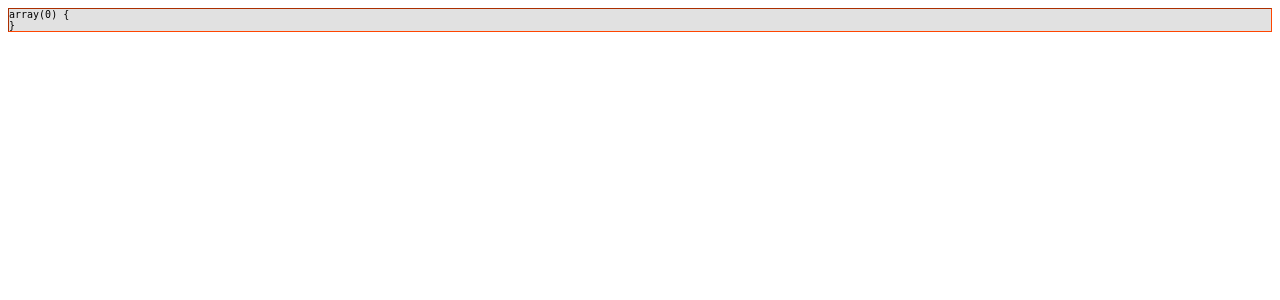
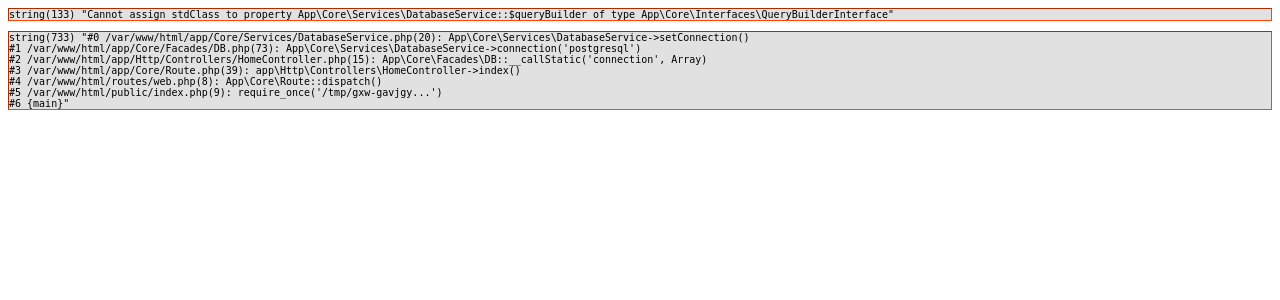
Before and after one commit to ami-hp/pure-php-mvc, a PHP site: page / in a window 1280 px wide. Shown: the top 300 px of the page. Run offline with PHP 8.4, Linux system fonts and the light colour scheme; data that the repository does not hold is empty; classes that the project's autoload settings leave out are loaded by file name.

Commit message:
1.6.1 : added connection method

```diff
--- a/app/Core/Mysql.php
+++ b/app/Core/Connections/Mysql.php
@@ -1,14 +1,14 @@
 <?php
 
-namespace App\Core;
+namespace app\Core\Connections;
 
 class Mysql extends \PDO
 {
-    use \App\Core\Singleton;
+    use \app\Core\Utils\Singleton;
 
     public function __construct()
     {
-        $config = require __DIR__.'/../../config/database.php';
+        $config = require __DIR__.'/../../../config/database.php';
         $mysql = $config['mysql'];
 
         $aDriverOptions[\PDO::MYSQL_ATTR_INIT_COMMAND] = 'SET NAMES UTF8';
--- a/app/Core/Facades/DB.php
+++ b/app/Core/Facades/DB.php
@@ -59,21 +59,12 @@ use App\Core\Services\DatabaseService;
 class DB
 {
     protected static ?DatabaseService $instance = null;
-    protected static ?string $connection = null;
     public static function getInstance(): DatabaseService
     {
         if (!static::$instance) {
-            $database = static::$connection ?? config('database.database');
+            $database = config('database.database');
             static::$instance = new DatabaseService($database);
         }
-        return static::$instance;
-    }
-
-    //todo needs to be dynamic
-    public static function connection($database): DatabaseService
-    {
-        static::$connection = $database;
-        static::$instance = new DatabaseService($database);
         return static::$instance;
     }
 
--- a/app/Core/Model.php
+++ b/app/Core/Model.php
@@ -3,8 +3,6 @@
 namespace App\Core;
 
 use App\Core\Facades\DB;
-use App\Core\Mysql;
-use PDO;
 
 class Model
 {
--- a/app/Core/MysqlQueryBuilder.php
+++ b/app/Core/QueryBuilders/MysqlQueryBuilder.php
@@ -1,7 +1,8 @@
 <?php
 
-namespace App\Core;
+namespace app\Core\QueryBuilders;
 
+use app\Core\Connections\Mysql;
 use App\Core\Interfaces\QueryBuilderInterface;
 use PDO;
 use PDOException;
--- a/app/Core/Services/DatabaseService.php
+++ b/app/Core/Services/DatabaseService.php
@@ -3,23 +3,34 @@
 namespace App\Core\Services;
 
 use App\Core\Interfaces\QueryBuilderInterface;
-use App\Core\MysqlQueryBuilder;
+use app\Core\QueryBuilders\MysqlQueryBuilder;
 
 class DatabaseService
 {
     protected QueryBuilderInterface $queryBuilder;
 
-    public function __construct(string $database = 'mysql')
+    public function __construct(protected ?string $connection = 'mysql')
     {
-        if ($database === 'mysql') {
-            $this->queryBuilder = new MySqlQueryBuilder();
-        } elseif ($database === 'postgresql') {
-//            $this->queryBuilder = new PostgresqlQueryBuilder();
-        }
+        $this->setConnection();
+    }
+
+    public function connection(string $type): self
+    {
+        $this->connection = $type;
+        $this->setConnection();
+        return $this;
     }
 
     public function __call($method, $args)
     {
         return $this->queryBuilder->$method(...$args);
     }
+
+    private function setConnection(): void
+    {
+        $this->queryBuilder = match ($this->connection) {
+            default => new MySqlQueryBuilder(),
+            'postgresql' => new \stdClass() // todo postgresql
+        };
+    }
 }
--- a/app/Core/Base.php
+++ b/app/Core/Utils/Base.php
@@ -1,6 +1,6 @@
 <?php
 
-namespace App\Core;
+namespace app\Core\Utils;
 
 trait Base
 {
--- a/app/Core/Singleton.php
+++ b/app/Core/Utils/Singleton.php
@@ -1,8 +1,6 @@
 <?php
 
-namespace App\Core;
-
-use App\Core\Base;
+namespace app\Core\Utils;
 
 trait Singleton
 {
--- a/app/Core/View.php
+++ b/app/Core/View.php
@@ -1,6 +1,8 @@
 <?php
 
 namespace App\Core;
+
+use app\Core\Utils\Singleton;
 
 class View
 {
--- a/app/Http/Controllers/HomeController.php
+++ b/app/Http/Controllers/HomeController.php
@@ -3,7 +3,6 @@
 namespace app\Http\Controllers;
 
 use App\Core\Facades\DB;
-use App\Core\MysqlQueryBuilder;
 use app\Http\Controller;
 use App\Models\User;
 use Throwable;
@@ -13,7 +12,7 @@ class HomeController extends Controller
     public function index(): void
     {
         try {
-            $users = User::query()->all();
+            $users = DB::connection('postgresql')->table('users')->all();
 
             vamp($users);
 
--- a/public/index.php
+++ b/public/index.php
@@ -5,5 +5,5 @@ require_once __DIR__.'/../vendor/autoload.php';
 
 require_once '../bootstrap/autoloader.php';
 require_once '../config/database.php';
-new \App\Core\Mysql();
+new \app\Core\Connections\Mysql();
 require_once '../routes/web.php'; // Initialize the application new \App\Core\Database();
```
